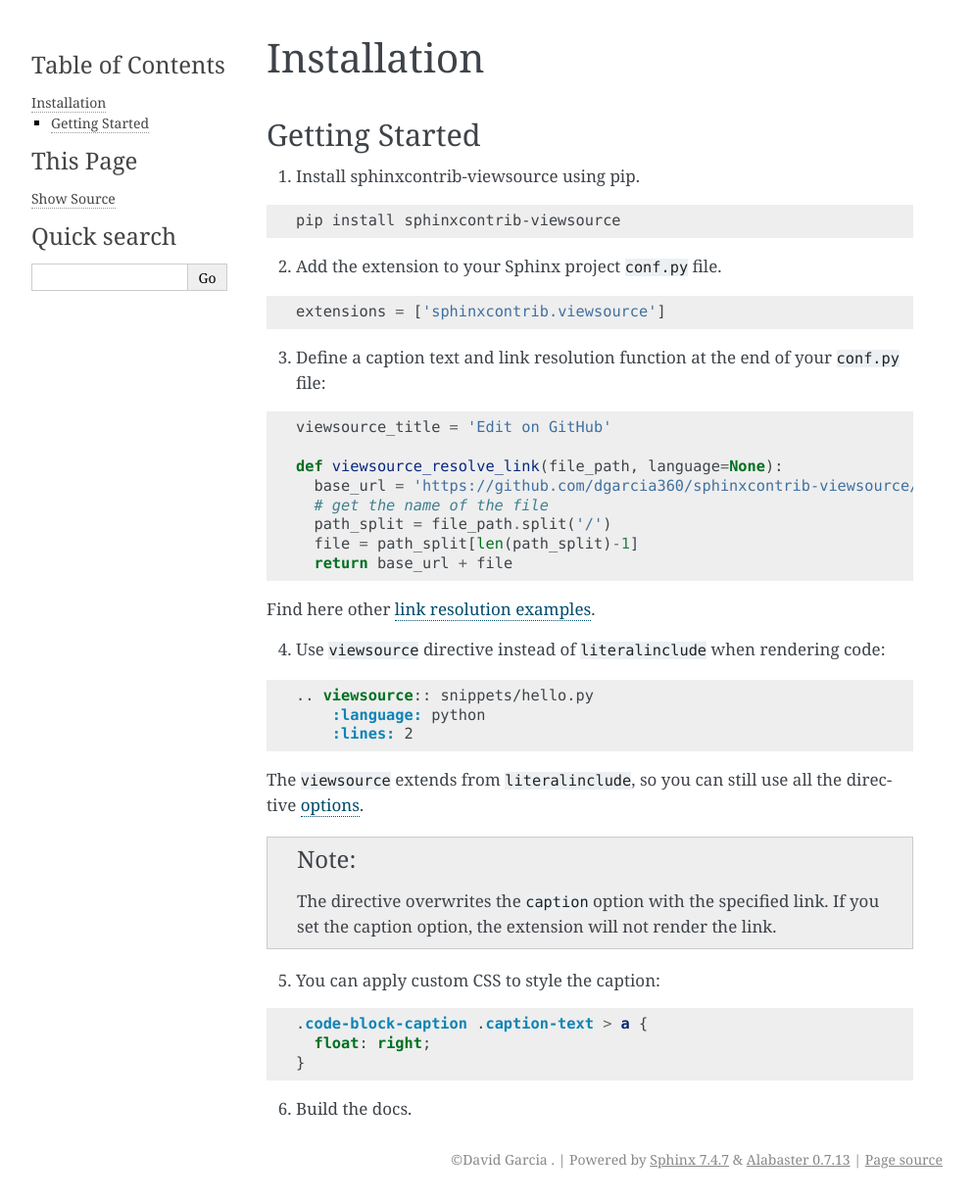
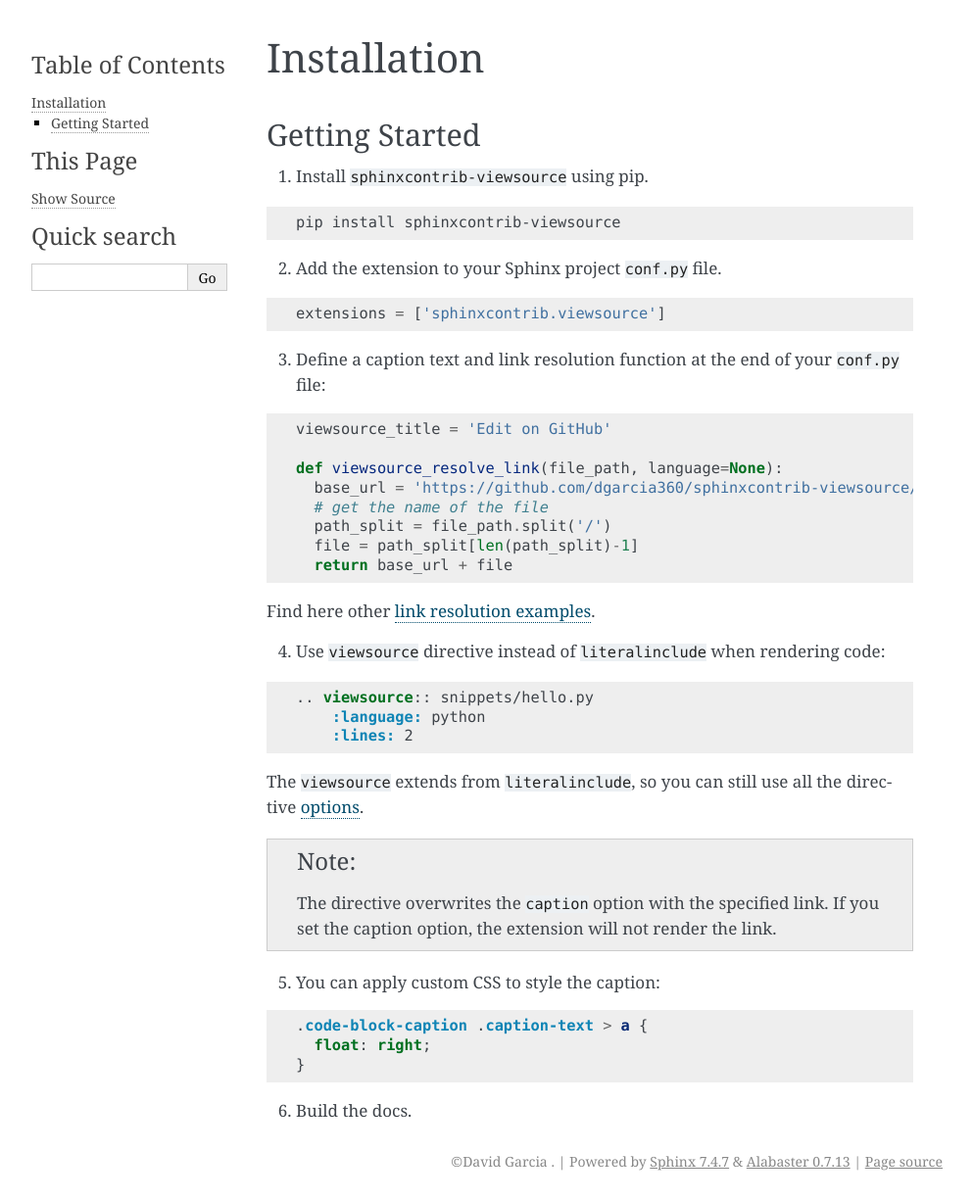
Before and after one commit to dgarcia360/sphinxcontrib-viewsource, a Sphinx documentation site: the page built from docs/installation.rst, in a window 1280 px wide. Shown: the whole page at 98% size, without its empty margins (148-1141 px from the left). Built offline with Sphinx 7.4.7, drawn with Linux system fonts in a browser that asks for light colours.

```diff
--- a/docs/installation.rst
+++ b/docs/installation.rst
@@ -5,7 +5,7 @@ Installation
 Getting Started
 ===============
 
-1. Install sphinxcontrib-viewsource using pip.
+1. Install ``sphinxcontrib-viewsource`` using pip.
 
 .. code-block:: bash
 
```
